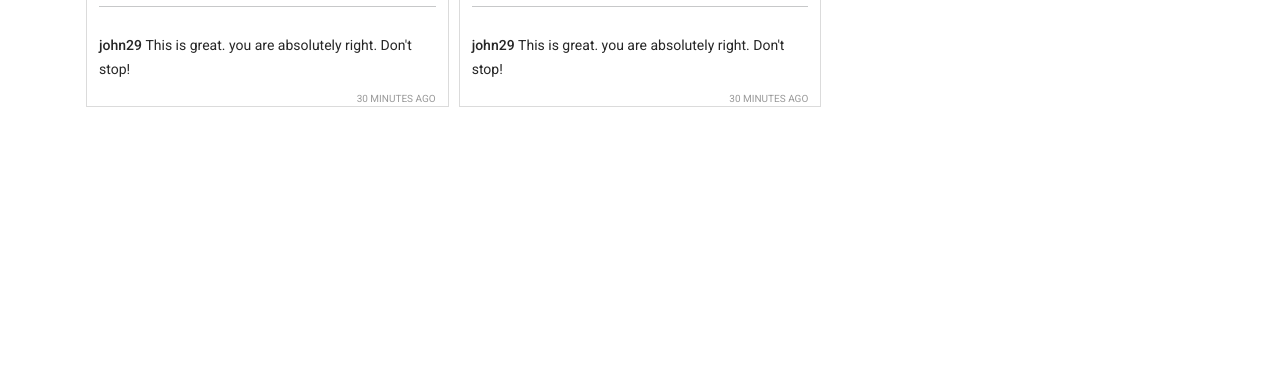
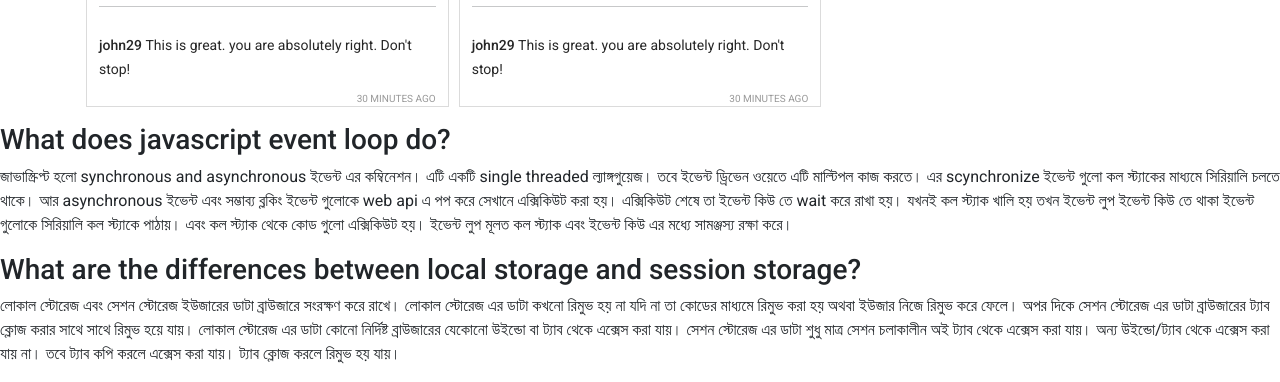
Before and after one commit to mdsaifullah-wd/insta-shohor, a plain HTML site: page index.html in a window 1280 px wide. Shown: the part 1425-1807 px from the top of the page. Before the commit the page ends 1548 px from the top, so only its background shows below. Drawn offline with nearby package versions, Linux system fonts and the light colour scheme.

Commit message:
add the qna section

```diff
--- a/index.html
+++ b/index.html
@@ -77,6 +77,12 @@
                 <h1>Reported posts</h1>
             </div>
         </main>
+        <section>
+            <h3>What does javascript event loop do?</h3>
+            <p>জাভাস্ক্রিপ্ট হলো synchronous and asynchronous ইভেন্ট এর কম্বিনেশন। এটি একটি single threaded ল্যাঙ্গগুয়েজ। তবে ইভেন্ট ড্রিভেন ওয়েতে এটি মাল্টিপল কাজ করতে। এর scynchronize ইভেন্ট গুলো কল স্ট্যাকের মাধ্যমে সিরিয়ালি চলতে থাকে। আর asynchronous ইভেন্ট এবং সম্ভাব্য ব্লকিং ইভেন্ট গুলোকে web api এ পপ করে সেখানে এক্সিকিউট করা হয়। এক্সিকিউট শেষে তা ইভেন্ট কিউ তে wait করে রাখা হয়। যখনই কল স্ট্যাক খালি হয় তখন ইভেন্ট লুপ ইভেন্ট কিউ তে থাকা ইভেন্ট গুলোকে সিরিয়ালি কল স্ট্যাকে পাঠায়। এবং কল স্ট্যাক থেকে কোড গুলো এক্সিকিউট হয়। ইভেন্ট লুপ মূলত কল স্ট্যাক এবং ইভেন্ট কিউ এর মধ্যে সামঞ্জস্য রক্ষা করে।</p>
+            <h3>What are the differences between local storage and session storage?</h3>
+            <p>লোকাল স্টোরেজ এবং সেশন স্টোরেজ ইউজারের ডাটা ব্রাউজারে সংরক্ষণ করে রাখে। লোকাল স্টোরেজ এর ডাটা কখনো রিমুভ হয় না যদি না তা কোডের মাধ্যমে রিমুভ করা হয় অথবা ইউজার নিজে রিমুভ করে ফেলে। অপর দিকে সেশন স্টোরেজ এর ডাটা ব্রাউজারের ট্যাব ক্লোজ করার সাথে সাথে রিমুভ হয়ে যায়। লোকাল স্টোরেজ এর ডাটা কোনো নির্দিষ্ট ব্রাউজারের যেকোনো উইন্ডো বা ট্যাব থেকে এক্সেস করা যায়। সেশন স্টোরেজ এর ডাটা শুধু মাত্র সেশন চলাকালীন অই ট্যাব থেকে এক্সেস করা যায়। অন্য উইন্ডো/ট্যাব থেকে এক্সেস করা যায় না। তবে ট্যাব কপি করলে এক্সেস করা যায়। ট্যাব ক্লোজ করলে রিমুভ হয় যায়।</p>
+        </section>
         <footer></footer>
 
         <!-- add javascript  file  -->
```
